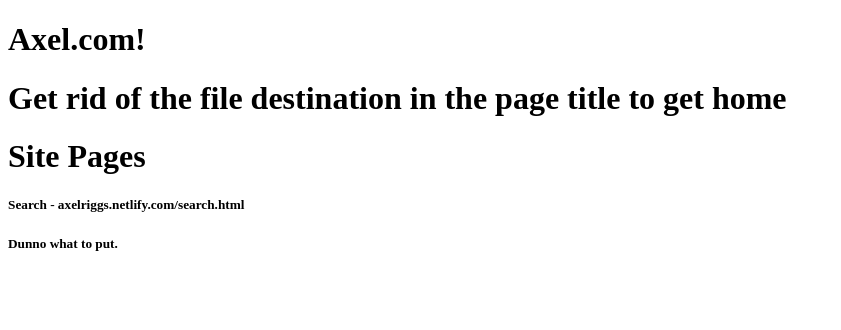
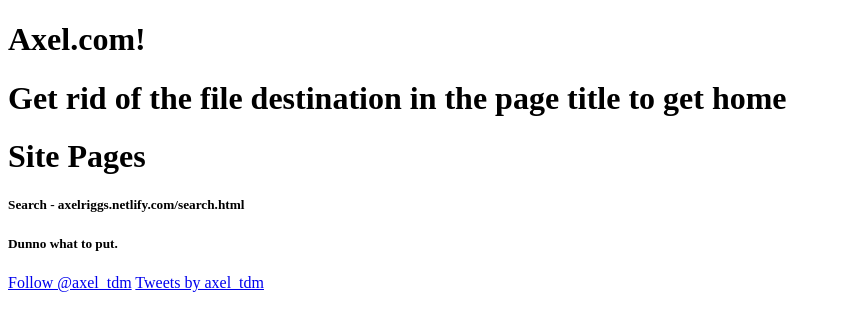
Before and after one commit to axeltdm/axel.com, a plain HTML site: page index.html in a window 1280 px wide. Shown: the whole page, without its empty margins (0-841 px from the left). Drawn offline with Linux system fonts and the light colour scheme.

Commit message:
eptptetpepepteptpe[rpt

```diff
--- a/index.html
+++ b/index.html
@@ -9,5 +9,8 @@
 <h5>Search - axelriggs.netlify.com/search.html</h5>
 <h5>Dunno what to put.</h5>
 
+<a href="https://twitter.com/axel_tdm?ref_src=twsrc%5Etfw" class="twitter-follow-button" data-show-count="false">Follow @axel_tdm</a><script async src="https://platform.twitter.com/widgets.js" charset="utf-8"></script>
+
+<a class="twitter-timeline" href="https://twitter.com/axel_tdm?ref_src=twsrc%5Etfw">Tweets by axel_tdm</a> <script async src="https://platform.twitter.com/widgets.js" charset="utf-8"></script>
 </body>
 </html>
```
Also changed, not shown: 1 other file.
